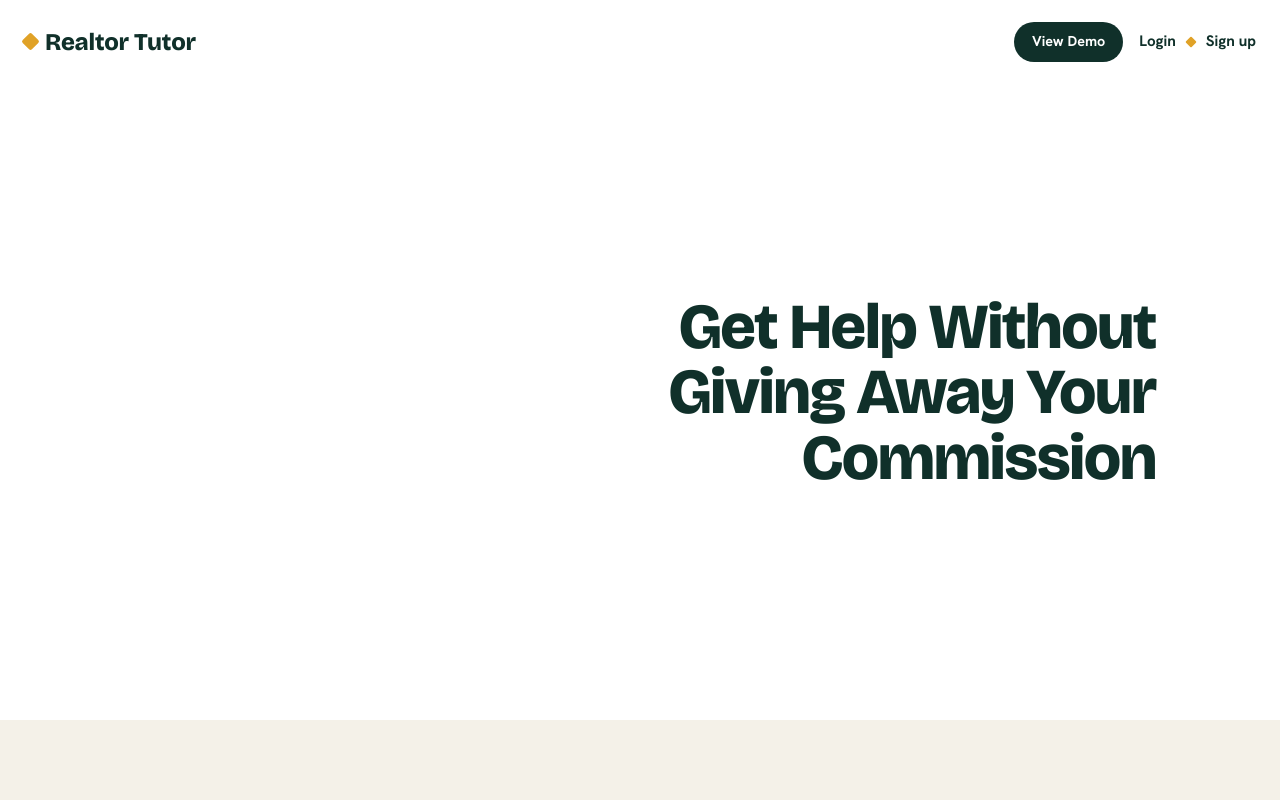
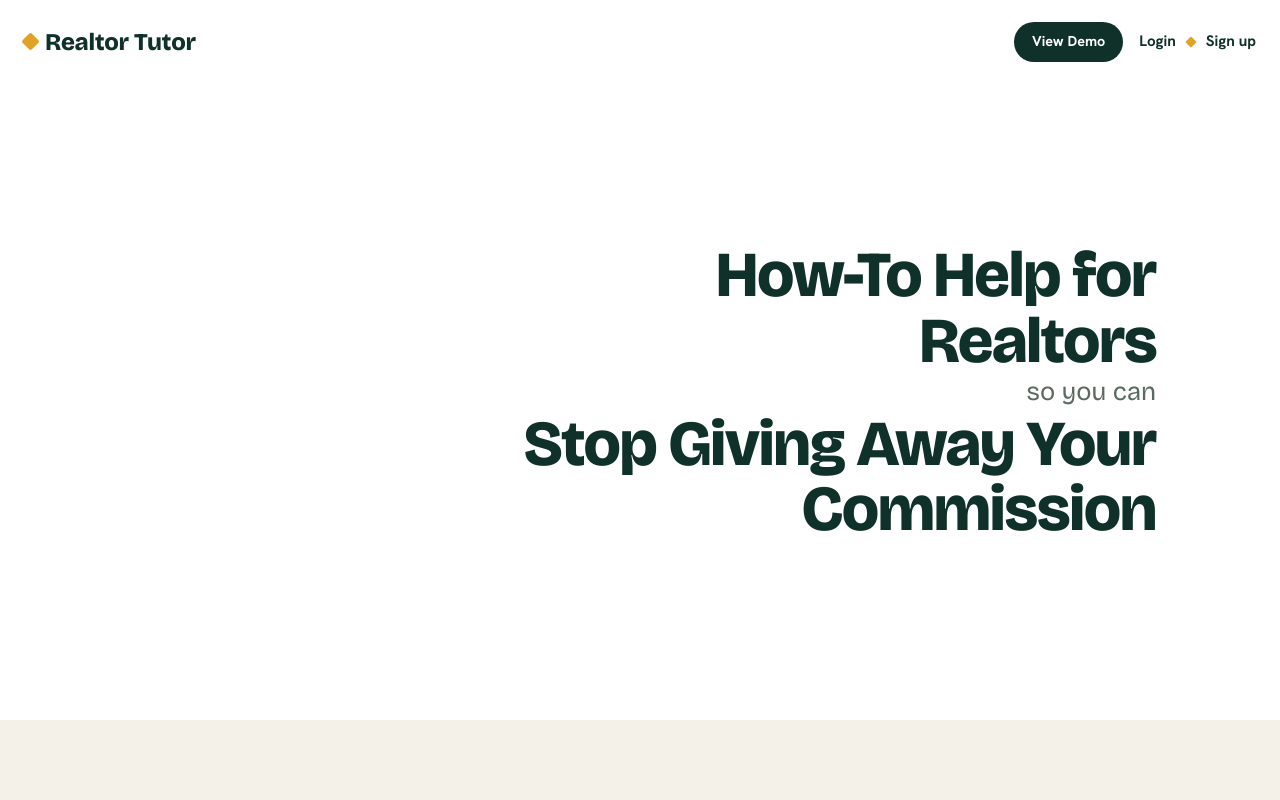
Before and after one commit to wordbestie/realtor_tutor, a website: page index.html in a window 1280 px wide. Shown: the top 800 px of the page. Drawn offline with nearby package versions, Linux system fonts and the light colour scheme; a script that the page names is missing.

Commit message:
New hero headline with de-emphasized 'so you can' line

```diff
--- a/index.html
+++ b/index.html
@@ -41,7 +41,7 @@
   .hero-video{position:absolute;inset:0;width:100%;height:100%;object-fit:cover;display:block;border:0;background:#fff;z-index:0}
   .hero::before{content:"";position:absolute;inset:0;z-index:1;pointer-events:none;background:linear-gradient(270deg,rgba(255,255,255,.92) 0%,rgba(255,255,255,.6) 38%,rgba(255,255,255,0) 72%)}
   .hero-content{position:relative;z-index:2;width:100%;max-width:1080px;margin:0 auto;padding:128px 24px 64px;text-align:right}
-  .hero-content h1{font-family:var(--display);font-weight:800;font-size:clamp(2.1rem,6vw,4rem);line-height:1.02;letter-spacing:-.025em;margin:0 0 0 auto;max-width:17ch}
+  .hero-content h1{font-family:var(--display);font-weight:800;font-size:clamp(2.1rem,6vw,4rem);line-height:1.02;letter-spacing:-.025em;margin:0 0 0 auto;max-width:17ch}.hero-content h1 .soyoucan{display:block;font-size:.4em;font-weight:500;color:var(--muted);letter-spacing:0;line-height:1.2;margin:.15em 0}
   .cut{position:relative;white-space:nowrap;color:var(--ink)}
   .cut::after{content:"";position:absolute;left:-4%;right:-4%;top:54%;height:8px;background:var(--gold);border-radius:6px;transform:rotate(-4deg);transform-origin:center}
   /* subtext + byline live below the hero, centered on paper */
@@ -304,7 +304,7 @@
       <source src="heroforsale.mp4" type="video/mp4">
     </video>
     <div class="hero-content">
-      <h1>Get Help Without<br>Giving Away Your<br>Commission</h1>
+      <h1>How-To Help for Realtors<span class="soyoucan">so you can</span>Stop Giving Away Your Commission</h1>
     </div>
   </div>
 
```
